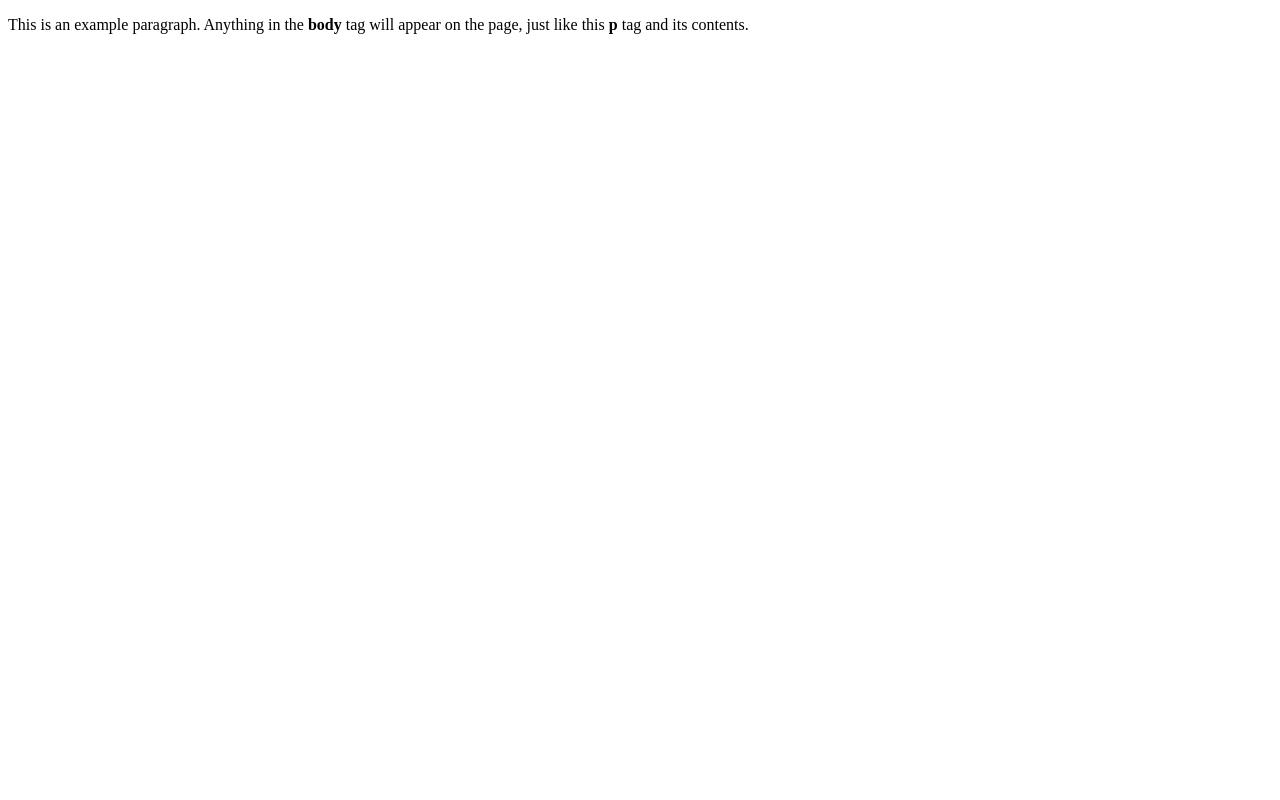
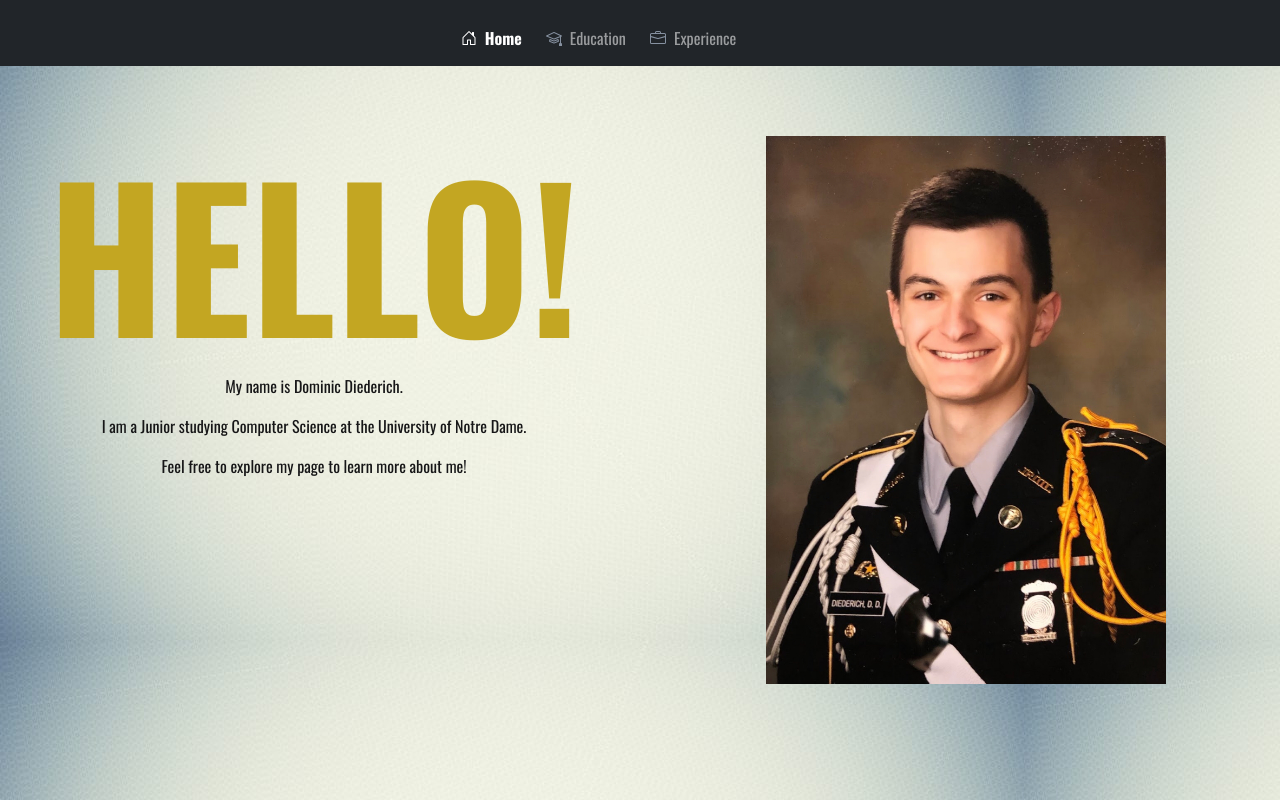
Before and after one commit to dominicdiederich/dominicdiederich.github.io, a plain HTML site: page index.html in a window 1280 px wide. Drawn offline with nearby package versions, Linux system fonts and the light colour scheme; a web font is replaced by a local one.

Commit message:
Update Website

```diff
--- a/index.html
+++ b/index.html
@@ -1,9 +1,77 @@
-<!doctype html>
-<html>
-  <head>
-    <title>This is the title of the webpage!</title>
-  </head>
-  <body>
-    <p>This is an example paragraph. Anything in the <strong>body</strong> tag will appear on the page, just like this <strong>p</strong> tag and its contents.</p>
-  </body>
+<!DOCTYPE html>
+<html lang="en">
+<meta charset="UTF-8">
+<head>
+<title>Page Title</title>
+<meta name="viewport" content="width=device-width,initial-scale=1">
+<link rel="stylesheet" href="">
+<link href="https://cdn.jsdelivr.net/npm/bootstrap@5.2.1/dist/css/bootstrap.min.css" rel="stylesheet" integrity="sha384-iYQeCzEYFbKjA/T2uDLTpkwGzCiq6soy8tYaI1GyVh/UjpbCx/TYkiZhlZB6+fzT" crossorigin="anonymous">
+<link rel="stylesheet" href="main.css">
+</head>
+<style>
+</style>
+<script src=""></script>
+<body style="background-image: url('light-background.jpeg');">
+
+    <nav class="navbar navbar-expand-lg navbar-dark bg-dark nav flex-column">
+        <a class="navbar-brand" href="#"></a>
+        <button class="navbar-toggler" type="button" data-toggle="collapse" data-target="#navbarSupportedContent" aria-controls="navbarSupportedContent" aria-expanded="false" aria-label="Toggle navigation">
+          <span class="navbar-toggler-icon"></span>
+        </button>
+        <div class="collapse navbar-collapse" id="navbarSupportedContent">
+        <!-- <div id="navbarSupportedContent"> -->
+          <ul class="navbar-nav mr-auto">
+            <svg xmlns="http://www.w3.org/2000/svg" width="16" height="40" fill="#FFFFFF" class="bi bi-house-door" viewBox="0 0 16 16">
+                <path d="M8.354 1.146a.5.5 0 0 0-.708 0l-6 6A.5.5 0 0 0 1.5 7.5v7a.5.5 0 0 0 .5.5h4.5a.5.5 0 0 0 .5-.5v-4h2v4a.5.5 0 0 0 .5.5H14a.5.5 0 0 0 .5-.5v-7a.5.5 0 0 0-.146-.354L13 5.793V2.5a.5.5 0 0 0-.5-.5h-1a.5.5 0 0 0-.5.5v1.293L8.354 1.146zM2.5 14V7.707l5.5-5.5 5.5 5.5V14H10v-4a.5.5 0 0 0-.5-.5h-3a.5.5 0 0 0-.5.5v4H2.5z"/>
+              </svg>
+            <li class="nav-item active">
+              <a class="nav-link" href="#" style="color:white"><b>Home</b> <span class="sr-only"></span></a>
+            </li>
+            <a href="#" class="nav-item nav-link px-2"></a>
+            <div class="vl"></div>
+            <svg xmlns="http://www.w3.org/2000/svg" width="16" height="40" fill="#8691a0" class="bi bi-mortarboard" viewBox="0 0 16 16">
+                <path d="M8.211 2.047a.5.5 0 0 0-.422 0l-7.5 3.5a.5.5 0 0 0 .025.917l7.5 3a.5.5 0 0 0 .372 0L14 7.14V13a1 1 0 0 0-1 1v2h3v-2a1 1 0 0 0-1-1V6.739l.686-.275a.5.5 0 0 0 .025-.917l-7.5-3.5ZM8 8.46 1.758 5.965 8 3.052l6.242 2.913L8 8.46Z"/>
+                <path d="M4.176 9.032a.5.5 0 0 0-.656.327l-.5 1.7a.5.5 0 0 0 .294.605l4.5 1.8a.5.5 0 0 0 .372 0l4.5-1.8a.5.5 0 0 0 .294-.605l-.5-1.7a.5.5 0 0 0-.656-.327L8 10.466 4.176 9.032Zm-.068 1.873.22-.748 3.496 1.311a.5.5 0 0 0 .352 0l3.496-1.311.22.748L8 12.46l-3.892-1.556Z"/>
+              </svg>
+            <li class="nav-item">
+              <a class="nav-link" href="./education.html">Education</a>
+            </li>
+            <a href="#" class="nav-item nav-link px-2"></a>
+            <svg xmlns="http://www.w3.org/2000/svg" width="16" height="40" fill="#8691a0" class="bi bi-briefcase" viewBox="0 0 16 16">
+                <path d="M6.5 1A1.5 1.5 0 0 0 5 2.5V3H1.5A1.5 1.5 0 0 0 0 4.5v8A1.5 1.5 0 0 0 1.5 14h13a1.5 1.5 0 0 0 1.5-1.5v-8A1.5 1.5 0 0 0 14.5 3H11v-.5A1.5 1.5 0 0 0 9.5 1h-3zm0 1h3a.5.5 0 0 1 .5.5V3H6v-.5a.5.5 0 0 1 .5-.5zm1.886 6.914L15 7.151V12.5a.5.5 0 0 1-.5.5h-13a.5.5 0 0 1-.5-.5V7.15l6.614 1.764a1.5 1.5 0 0 0 .772 0zM1.5 4h13a.5.5 0 0 1 .5.5v1.616L8.129 7.948a.5.5 0 0 1-.258 0L1 6.116V4.5a.5.5 0 0 1 .5-.5z"/>
+              </svg>
+              <li class="nav-item">
+                <a class="nav-link" href="./experience.html">Experience</a>
+              </li>
+          </ul>
+        </div>
+      </nav>
+<div class="row">
+    <div class="column">
+        <div class="welcome">
+            <h1 style="font-size:15vw"><b>HELLO!</b></h1>
+        </div>
+        <div class="info">
+         <p>My name is Dominic Diederich.</p>
+         <p>I am a Junior studying Computer Science at the University of
+             Notre Dame.
+         </p>
+         <p>Feel free to explore my page to learn more about me!</p>
+        </div>
+    </div>
+    <div class="column">
+        <img src="DiederichProfilePic.PNG" alt="Dominic Diederich" style="width:400px;height:548px;">
+    </div>
+    <!-- <div class="column">
+        <h2>Column 1</h2>
+        <p>Data..</p>
+    </div>
+    <div class="column">
+        <h2>Column 2</h2>
+        <p>Data..</p>
+    </div> -->
+    </div>
+<script src="https://cdn.jsdelivr.net/npm/bootstrap@5.2.1/dist/js/bootstrap.bundle.min.js" integrity="sha384-u1OknCvxWvY5kfmNBILK2hRnQC3Pr17a+RTT6rIHI7NnikvbZlHgTPOOmMi466C8" crossorigin="anonymous"></script>
+<script type="text/javascript" src="main.js"></script>
+</body>
 </html>
```
Also changed, not shown: DiederichProfilePic.PNG (renamed from Website/DiederichProfilePic.PNG), aurora.png (renamed from Website/aurora.png), education.html (renamed from Website/education.html), experience.html (renamed from Website/experience.html), home.html (renamed from Website/home.html), light-background.jpeg (renamed from Website/light-background.jpeg), ma_cross_large.png (renamed from Website/ma_cross_large.png), main.css (renamed from Website/main.css), main.js (renamed from Website/main.js), ndmonogram.jpg (renamed from Website/ndmonogram.jpg), ndmonogram.png (renamed from Website/ndmonogram.png), 1 other file.
